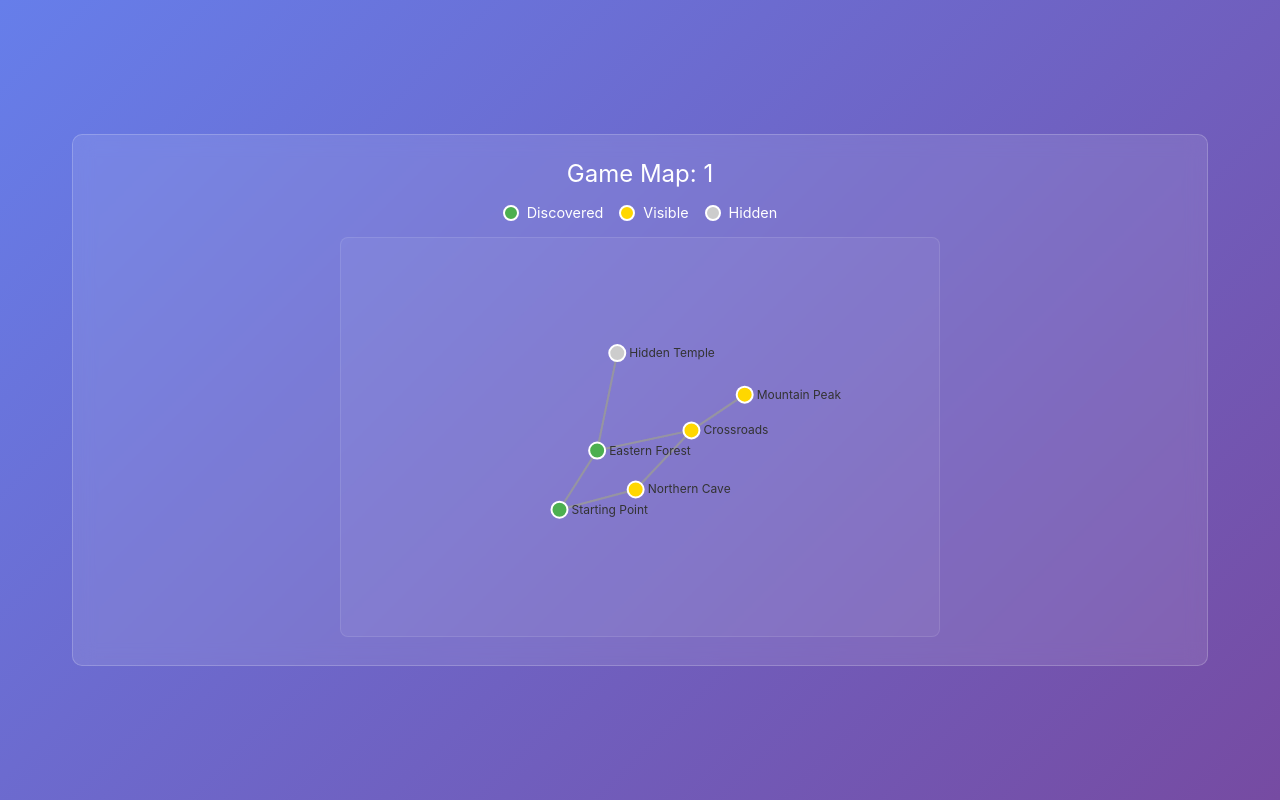
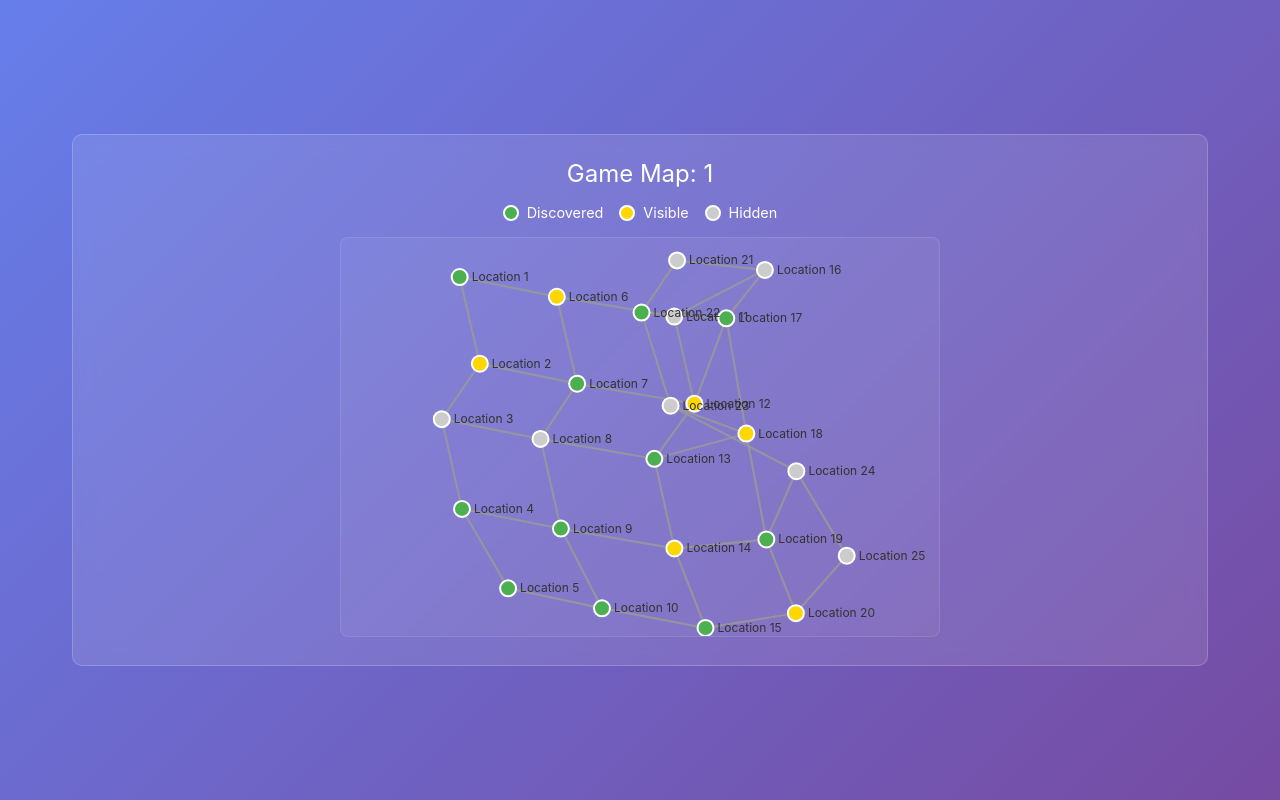
Before and after one commit to AustinHoover/adventure-game-test, a React (Create React App) app: page / in a window 1280 px wide. Built offline with nearby package versions, Linux system fonts and the light colour scheme; the HTML template or start-up script is replaced by a standard one.

Commit message:
initial test gen

```diff
--- /dev/null
+++ b/src/game/mapgen.ts
@@ -0,0 +1,43 @@
+import { GameMap, Location } from './interfaces';
+
+/**
+ * Generates a 5x5 grid test area
+ * @returns Object containing a GameMap and array of Locations
+ */
+export function generateTestArea(): { gameMap: GameMap; locations: Location[] } {
+  const locations: Location[] = [];
+
+  // Generate 5x5 grid (25 locations)
+  for (let row = 0; row < 5; row++) {
+    for (let col = 0; col < 5; col++) {
+      const id = row * 5 + col + 1; // IDs from 1 to 25
+
+      // Calculate neighbor IDs
+      const north = row > 0 ? (row - 1) * 5 + col + 1 : undefined;
+      const south = row < 4 ? (row + 1) * 5 + col + 1 : undefined;
+      const west = col > 0 ? row * 5 + (col - 1) + 1 : undefined;
+      const east = col < 4 ? row * 5 + (col + 1) + 1 : undefined;
+
+      const location: Location = {
+        id,
+        name: `Location ${id}`,
+        type: Math.floor(Math.random() * 3) + 1, // Random type 1-3
+        visible: Math.random() > 0.3, // 70% chance to be visible
+        discovered: Math.random() > 0.5, // 50% chance to be discovered
+        north,
+        east,
+        south,
+        west
+      };
+
+      locations.push(location);
+    }
+  }
+
+  const gameMap: GameMap = {
+    id: 1,
+    locations: locations.map(loc => loc.id)
+  };
+
+  return { gameMap, locations };
+}
--- a/src/pages/Landing.tsx
+++ b/src/pages/Landing.tsx
@@ -2,6 +2,7 @@ import React, { useState, useEffect } from 'react';
 import { useNavigate } from 'react-router-dom';
 import Map from '../components/Map';
 import { GameMap, Location } from '../game/interfaces';
+import { generateTestArea } from '../game/mapgen';
 import './Landing.css';
 
 function Landing() {
@@ -9,20 +10,8 @@ function Landing() {
   const [appName, setAppName] = useState<string>('');
   const navigate = useNavigate();
 
-  // Sample game data
-  const sampleLocations: Location[] = [
-    { id: 1, name: "Starting Point", type: 1, visible: true, discovered: true, north: 2, east: 3 },
-    { id: 2, name: "Northern Cave", type: 2, visible: true, discovered: false, south: 1, east: 4 },
-    { id: 3, name: "Eastern Forest", type: 3, visible: true, discovered: true, west: 1, north: 4, east: 5 },
-    { id: 4, name: "Crossroads", type: 1, visible: true, discovered: false, south: 3, west: 2, north: 6 },
-    { id: 5, name: "Hidden Temple", type: 4, visible: false, discovered: false, west: 3 },
-    { id: 6, name: "Mountain Peak", type: 5, visible: true, discovered: false, south: 4 }
-  ];
-
-  const sampleGameMap: GameMap = {
-    id: 1,
-    locations: [1, 2, 3, 4, 5, 6]
-  };
+  // Generate test area
+  const { gameMap, locations } = generateTestArea();
 
   useEffect(() => {
     // Get app information from Electron main process
@@ -51,7 +40,7 @@ function Landing() {
     <div className="Landing">
       <div className="landing-container">
         {/* Game Map Component */}
-        <Map gameMap={sampleGameMap} locations={sampleLocations} />
+        <Map gameMap={gameMap} locations={locations} />
       </div>
     </div>
   );
```
